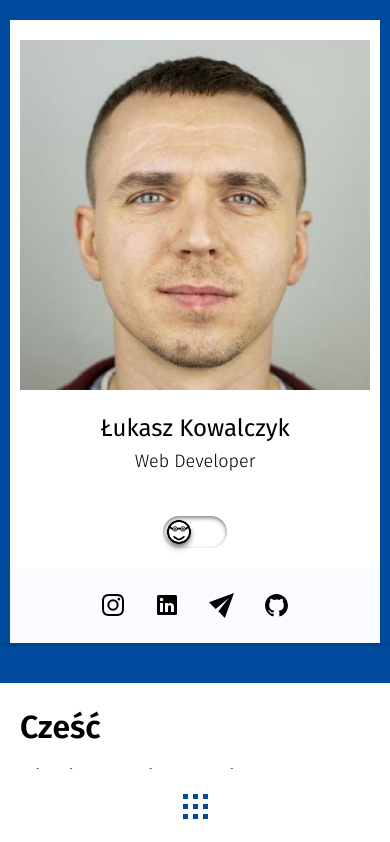
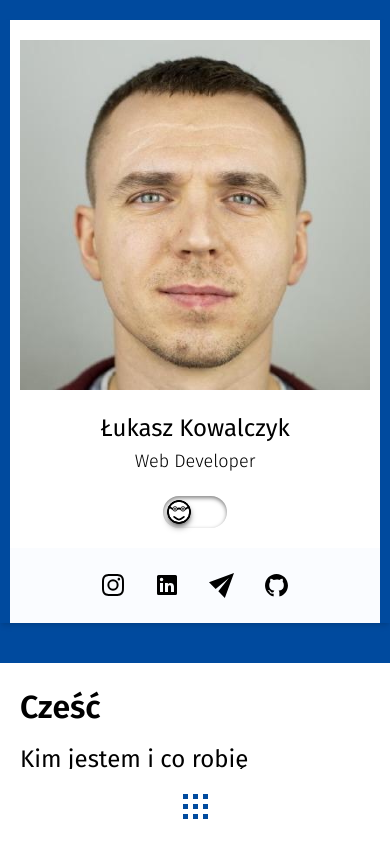
Before and after one commit to LukeKow/lukasz.kowalczyk.web.dev, a React (Vite) app: page / in a window 390 px wide. Shown: the top 842 px of the page. Built offline with nearby package versions, Linux system fonts and the light colour scheme.

Commit message:
fix for toggle distance

```diff
--- a/src/Home.tsx
+++ b/src/Home.tsx
@@ -63,7 +63,7 @@ function App() {
                   textCustomStyle="text-center"
                 />
                 <div
-                  className={`${theme.text} w-fit ml-auto mr-auto mt-10 md:hidden`}
+                  className={`${theme.text} w-fit ml-auto mr-auto mt-5 md:hidden`}
                 >
                   <Toggle
                     onToggle={setFunContext}
```
